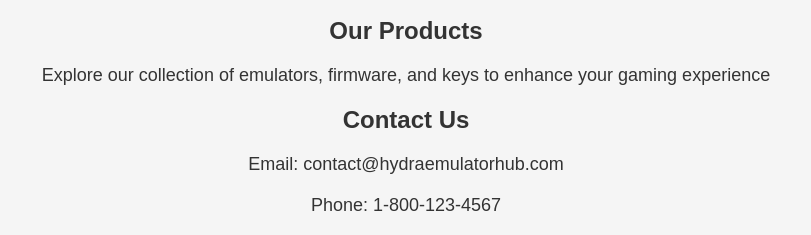
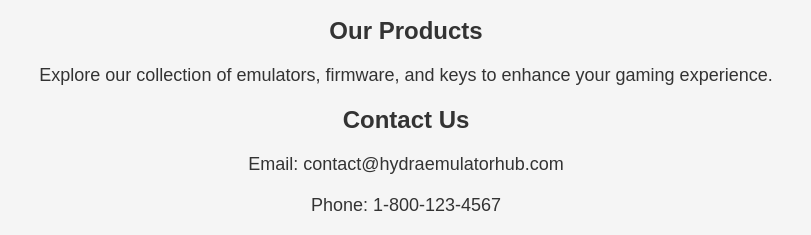
Before and after one commit to Augustisgreat/Hydra, a plain HTML site: page index.html in a window 1280 px wide. Shown: the part 318-553 px from the top of the page, 234-1045 px from the left. Drawn offline with Linux system fonts and the light colour scheme.

Commit message:
Update index.html

```diff
--- a/index.html
+++ b/index.html
@@ -72,7 +72,7 @@
         </section>
         <section id="products.html">
             <h2>Our Products</h2>
-            <p>Explore our collection of emulators, firmware, and keys to enhance your gaming experience</p>
+            <p>Explore our collection of emulators, firmware, and keys to enhance your gaming experience.</p>
         </section>
         <section id="contact">
             <h2>Contact Us</h2>
```
